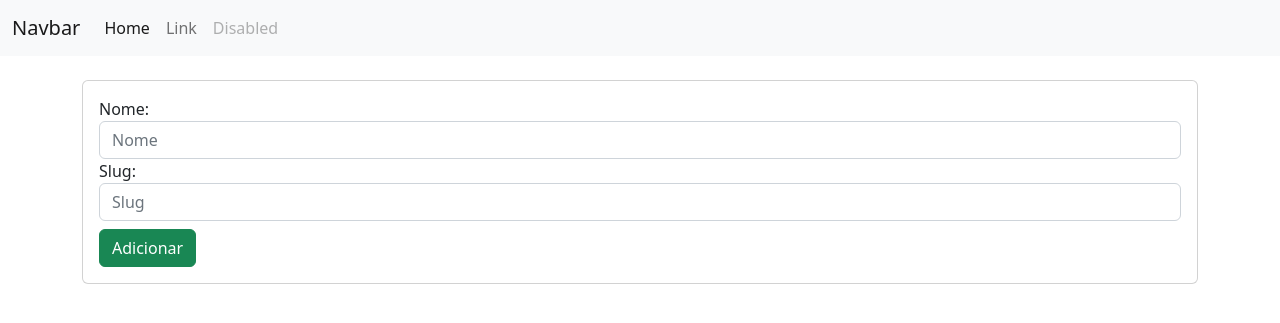
After one commit to GabrielBursi/blog-node, a Node server app: page /admin/lista/add in a window 1280 px wide. The commit adds this page. Shown: the top 323 px of the page. Run offline with Node 20, Linux system fonts and the light colour scheme; some libraries are stand-ins or nearby versions.

Commit message:
criando rotas de lista e de adicionar

```diff
--- a/app.js
+++ b/app.js
@@ -25,6 +25,9 @@ const app = express()
     app.use(express.static(path.join(__dirname,"public")))
 
 //!Rotas
+    app.get('/',(req, res) => {
+        res.render('home')
+    })
 
     app.use('/admin', routerAdm)
 
--- a/routes/admin.js
+++ b/routes/admin.js
@@ -3,8 +3,14 @@ import express from 'express'
 const router = express.Router()
 
 router.get('/',(req, res) => {
-    res.render('home')
+    res.render('admin/index')
 })
 
+router.get('/lista',(req, res) => {
+    res.render('admin/lista')
+})
+router.get('/lista/add',(req, res) => {
+    res.render('admin/add')
+})
 
 export default router
--- /dev/null
+++ b/views/admin/add.handlebars
@@ -0,0 +1,11 @@
+<div class="card">
+    <form action="/admin/lista" method="POST">
+        <div class="card-body">
+            <label for="name">Nome:</label>
+            <input type="text" name="name" id="name" placeholder="Nome" class="form-control">
+            <label for="slug">Slug:</label>
+            <input type="text" name="slug" id="slug" placeholder="Slug" class="form-control">
+            <button type="submit" class="btn btn-success mt-2">Adicionar</button>
+        </div>
+    </form>
+</div>
--- /dev/null
+++ b/views/admin/index.handlebars
@@ -0,0 +1 @@
+<h1>admin index</h1>
--- /dev/null
+++ b/views/admin/lista.handlebars
@@ -0,0 +1,6 @@
+<h1>Lista</h1>
+<ul>
+
+</ul>
+
+<a href="/admin/lista/add"><button class="btn btn-success">Adicionar</button></a>
--- /dev/null
+++ b/views/home.handlebars
@@ -0,0 +1 @@
+<h1>Home</h1>
--- a/views/layouts/main.handlebars
+++ b/views/layouts/main.handlebars
@@ -9,7 +9,9 @@
 </head>
 <body>
     {{>_navbar}}
-    {{{body}}}
+    <div class="container mt-4">
+        {{{body}}}
+    </div>
     <script src="https://cdn.jsdelivr.net/npm/@popperjs/core@2.11.6/dist/umd/popper.min.js"
         integrity="sha384-oBqDVmMz9ATKxIep9tiCxS/Z9fNfEXiDAYTujMAeBAsjFuCZSmKbSSUnQlmh/jp3"
         crossorigin="anonymous"></script>
--- a/views/partials/_navbar.handlebars
+++ b/views/partials/_navbar.handlebars
@@ -13,28 +13,11 @@
                 <li class="nav-item">
                     <a class="nav-link" href="#">Link</a>
                 </li>
-                <li class="nav-item dropdown">
-                    <a class="nav-link dropdown-toggle" href="#" role="button" data-bs-toggle="dropdown"
-                        aria-expanded="false">
-                        Dropdown
-                    </a>
-                    <ul class="dropdown-menu">
-                        <li><a class="dropdown-item" href="#">Action</a></li>
-                        <li><a class="dropdown-item" href="#">Another action</a></li>
-                        <li>
-                            <hr class="dropdown-divider">
-                        </li>
-                        <li><a class="dropdown-item" href="#">Something else here</a></li>
-                    </ul>
-                </li>
                 <li class="nav-item">
                     <a class="nav-link disabled">Disabled</a>
                 </li>
             </ul>
-            <form class="d-flex" role="search">
-                <input class="form-control me-2" type="search" placeholder="Search" aria-label="Search">
-                <button class="btn btn-outline-success" type="submit">Search</button>
-            </form>
+
         </div>
     </div>
 </nav>
```
